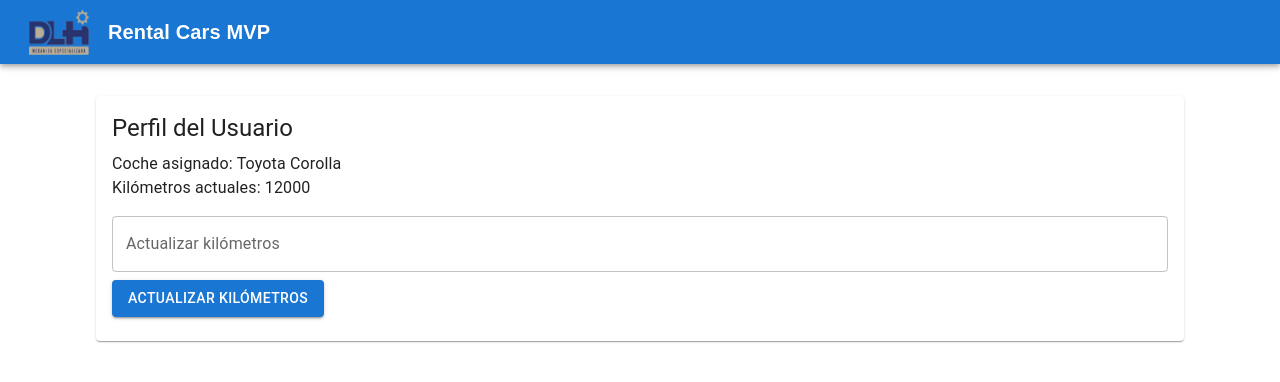
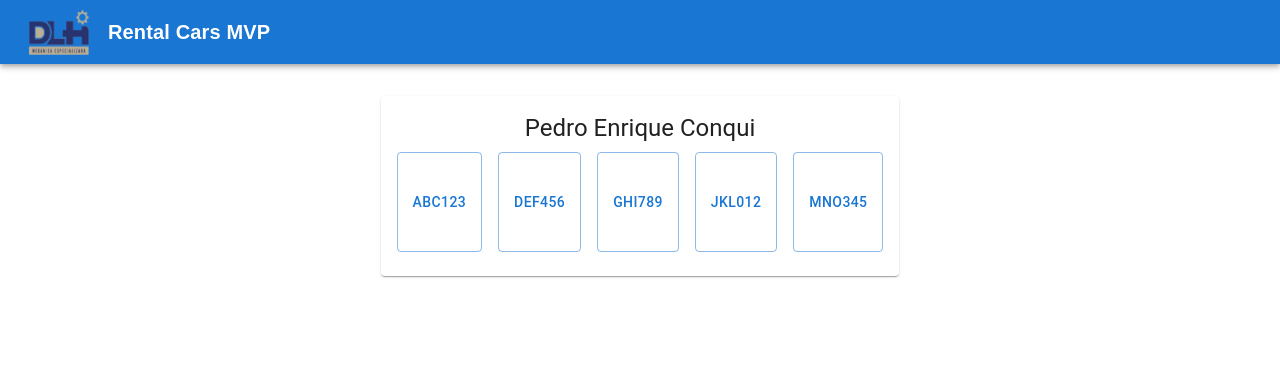
Before and after one commit to kleinher/rental-cars-frontend, a React (Create React App) app: page /user in a window 1280 px wide. Shown: the top 382 px of the page. Built offline with nearby package versions, Linux system fonts and the light colour scheme.

Commit message:
data act

```diff
--- a/src/Data.js
+++ b/src/Data.js
@@ -1,12 +1,11 @@
 export const cars = [
-  { id: 1, model: "Toyota Corolla", user: "Juan", kilometers: 12000, lastUpdated: "2024-01-06", licensePlate: "ABC123" },
-  { id: 2, model: "Honda Civic", user: "Ana", kilometers: 15000, lastUpdated: "2025-01-05", licensePlate: "DEF456" },
-  { id: 3, model: "Ford Focus", user: "Carlos", kilometers: 8000, lastUpdated: "2025-01-04", licensePlate: "GHI789" },
-  { id: 4, model: "Chevrolet Cruze", user: "Maria", kilometers: 20000, lastUpdated: "2025-01-03", licensePlate: "JKL012" },
-  { id: 5, model: "Volkswagen Golf", user: "Pedro", kilometers: 18000, lastUpdated: "2025-01-02", licensePlate: "MNO345" },
-  { id: 6, model: "Nissan Sentra", user: "Luis", kilometers: 22000, lastUpdated: "2025-01-01", licensePlate: "PQR678" },
-  { id: 7, model: "Hyundai Elantra", user: "Sofia", kilometers: 14000, lastUpdated: "2024-12-31", licensePlate: "STU901" },
-  { id: 8, model: "Kia Forte", user: "Miguel", kilometers: 16000, lastUpdated: "2024-12-30", licensePlate: "VWX234" },
-  { id: 9, model: "Mazda 3", user: "Laura", kilometers: 13000, lastUpdated: "2024-12-29", licensePlate: "YZA567" },
-  { id: 10, model: "Subaru Impreza", user: "Jorge", kilometers: 17000, lastUpdated: "2024-12-28", licensePlate: "BCD890" },
+  { id: 1, model: "Toyota Corolla", user: "Juan", userId: 1, kilometers: 12000, lastUpdated: "2024-01-06", licensePlate: "ABC123" },
+  { id: 2, model: "Honda Civic", user: "Ana", userId: 1, kilometers: 15000, lastUpdated: "2025-01-05", licensePlate: "DEF456" },
+  { id: 3, model: "Ford Focus", user: "Carlos", userId: 1, kilometers: 8000, lastUpdated: "2025-01-04", licensePlate: "GHI789" },
+  { id: 4, model: "Chevrolet Cruze", user: "Maria", userId: 1, kilometers: 20000, lastUpdated: "2025-01-03", licensePlate: "JKL012" },
+  { id: 5, model: "Volkswagen Golf", user: "Pedro", userId: 1, kilometers: 18000, lastUpdated: "2025-01-02", licensePlate: "MNO345" },
+  { id: 6, model: "Nissan Sentra", user: "Luis", userId: 2, kilometers: 22000, lastUpdated: "2025-01-01", licensePlate: "PQR678" },
+  { id: 7, model: "Hyundai Elantra", user: "Sofia", userId: 2, kilometers: 14000, lastUpdated: "2024-12-31", licensePlate: "STU901" },
+  { id: 8, model: "Kia Forte", user: "Miguel", userId: 2, kilometers: 16000, lastUpdated: "2024-12-30", licensePlate: "VWX234" },
+  { id: 9, model: "Mazda 3", user: "Laura", userId: 2, kilometers: 13000, lastUpdated: "2024-12-29", licensePlate: "YZA567" },
 ];
--- a/src/user/UserProfile.js
+++ b/src/user/UserProfile.js
@@ -1,34 +1,25 @@
 import React, { useState } from "react";
 import { cars } from "../Data";
-import { Box, Card, CardContent, Typography, TextField, Button } from "@mui/material";
+import { Box, Card, CardContent, Typography, TextField, Button, Grid2 } from "@mui/material";
+
 
 const UserProfile = ({ userId }) => {
-    const [kilometers, setKilometers] = useState("");
-    const userCar = cars.find((car) => car.id === userId);
-
-    const handleUpdate = () => {
-        alert(`Kilómetros actualizados a: ${kilometers}`);
-        setKilometers(""); // Limpia el input después de actualizar
-    };
+    const userCars = cars.filter((car) => car.userId === userId);
 
     return (
-        <Box sx={{ p: 4 }}>
+        <Box sx={{ p: 4, display: 'flex', justifyContent: 'center', alignItems: 'center' }}>
             <Card>
-                <CardContent>
-                    <Typography variant="h5" gutterBottom>Perfil del Usuario</Typography>
-                    <Typography variant="body1">Coche asignado: {userCar.model}</Typography>
-                    <Typography variant="body1">Kilómetros actuales: {userCar.kilometers}</Typography>
-                    <TextField
-                        label="Actualizar kilómetros"
-                        variant="outlined"
-                        fullWidth
-                        margin="normal"
-                        value={kilometers}
-                        onChange={(e) => setKilometers(e.target.value)}
-                    />
-                    <Button variant="contained" color="primary" onClick={handleUpdate}>
-                        Actualizar Kilómetros
-                    </Button>
+                <CardContent sx={{ display: 'flex', flexDirection: 'column', justifyContent: 'center', alignItems: 'center' }}>
+                    <Typography variant="h5" gutterBottom>Pedro Enrique Conqui</Typography>
+                    <Grid2 container spacing={2}>
+                        {userCars.map((car) => (
+                            <Grid2 item xs={12} key={car.id}>
+                                <Button variant="outlined" fullWidth sx={{ height: '100px' }}>
+                                    {car.licensePlate}
+                                </Button>
+                            </Grid2>
+                        ))}
+                    </Grid2>
                 </CardContent>
             </Card>
         </Box>
```
